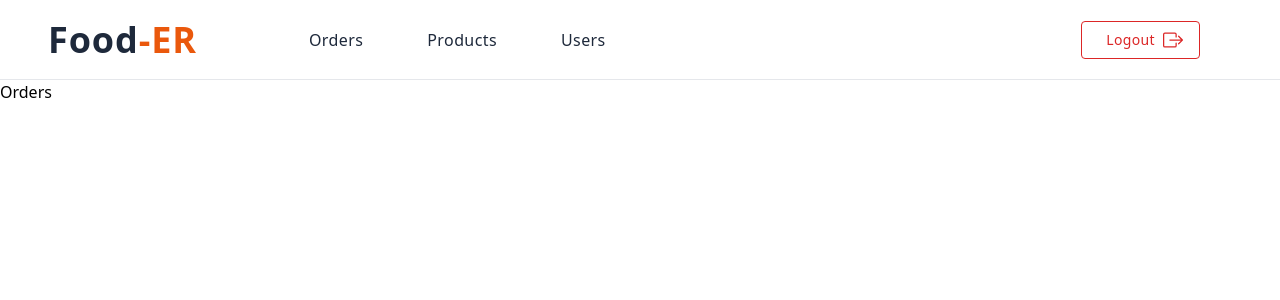
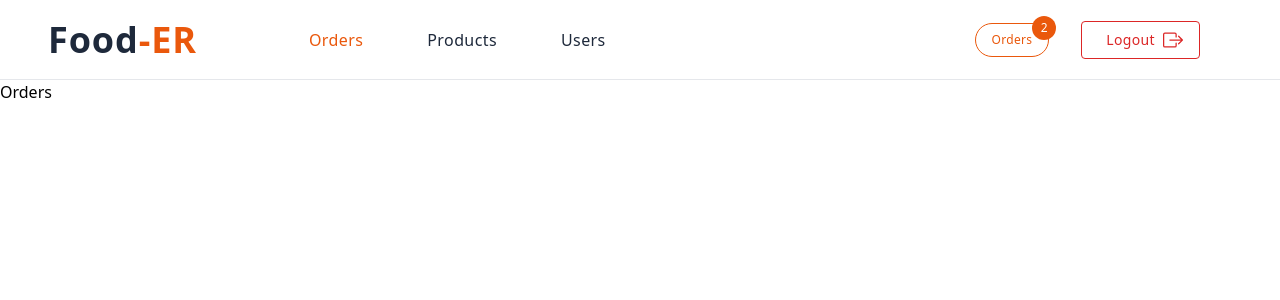
Before and after one commit to ogzcode/Full-Stack-Food-Order-App, a Vue app in the folder client/: page /admin/orders in a window 1280 px wide. Shown: the top 300 px of the page. Built offline with nearby package versions, Linux system fonts and the light colour scheme.

Commit message:
Added active routing class and added active order count

```diff
--- a/client/src/views/admin/components/NavBar.vue
+++ b/client/src/views/admin/components/NavBar.vue
@@ -3,13 +3,24 @@
         <div class="flex items-center gap-20">
             <h1 class="text-4xl font-bold tracking-wide text-slate-800">Food<span class="text-orange-600">-ER</span></h1>
             <nav>
-                <router-link :to="{ name: 'Orders' }" class="mx-8 font-medium tracking-wide text-slate-800 hover:text-orange-600 transition">Orders</router-link>
-                <router-link :to="{ name: 'Products' }" class="mx-8 font-medium tracking-wide text-slate-800 hover:text-orange-600 transition">Products</router-link>
-                <router-link :to="{ name: 'Users' }" class="mx-8 font-medium tracking-wide text-slate-800 hover:text-orange-600 transition">Users</router-link>
+                <router-link :to="{ name: 'Orders' }"
+                    class="mx-8 font-medium tracking-wide hover:text-orange-600 transition"
+                    :class="[isRouteActive('Orders')]">Orders</router-link>
+                <router-link :to="{ name: 'Products' }"
+                    class="mx-8 font-medium tracking-wide hover:text-orange-600 transition"
+                    :class="[isRouteActive('Products')]">Products</router-link>
+                <router-link :to="{ name: 'Users' }"
+                    class="mx-8 font-medium tracking-wide hover:text-orange-600 transition"
+                    :class="[isRouteActive('Users')]">Users</router-link>
             </nav>
         </div>
-        <div>
-            <a class="font-medium text-sm tracking-wide mx-8 px-6 py-2 rounded border border-red-600 text-red-600 flex items-center logout-btn" href="#">
+        <div class="flex items-center">
+            <div class="border border-orange-600 text-orange-600 font-medium text-xs px-4 py-2 rounded-full tracking-wide relative">
+                Orders
+                <span class="absolute -top-2 -right-2 text-white bg-orange-600 rounded-full flex justify-center items-center text-xs w-6 h-6 ">2</span>
+            </div>
+            <a class="font-medium text-sm tracking-wide mx-8 px-6 py-2 rounded border border-red-600 text-red-600 flex items-center logout-btn"
+                href="#">
                 <span>Logout</span>
                 <svg xmlns="http://www.w3.org/2000/svg" width="20" height="20" fill="currentColor"
                     class="bi bi-box-arrow-right relative left-2" viewBox="0 0 16 16">
@@ -23,14 +34,26 @@
 </template>
 
 <script setup>
+import { useRoute } from 'vue-router';
+
+const $route = useRoute();
+
+const isRouteActive = (routeName) => {
+    return routeName === $route.name ? "text-orange-600" : "text-slate-800";
+}
+
 </script>
 
 <style scoped>
-
 .logout-btn svg {
     transition: all 0.3s ease-in-out;
 }
+
 .logout-btn:hover svg {
     left: 16px;
 }
+
+.active-link {
+    color: #F97316;
+}
 </style>
```
